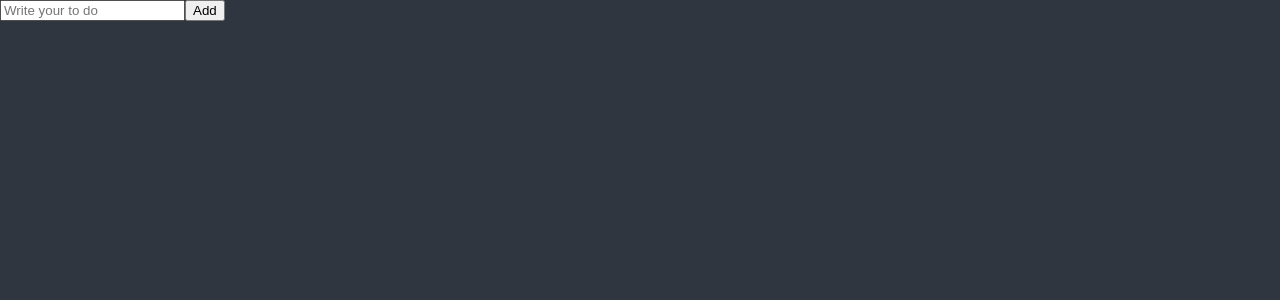
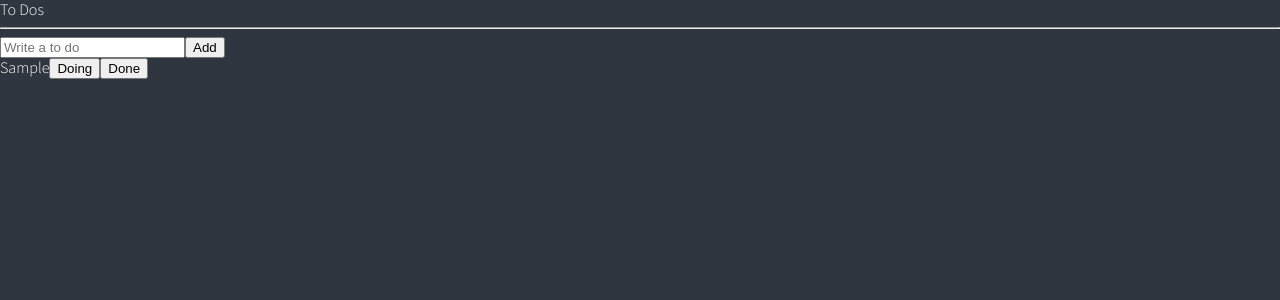
Before and after one commit to lhk6397/To-Do-list, a React (Create React App) app: page / in a window 1280 px wide. Both pictures are taken after typing "Sample" into the empty fields and a click on the button "Add". Shown: the top 300 px of the page. Built offline with nearby package versions, Linux system fonts and the light colour scheme.

Commit message:
Add CreateToDo, ToDo, ToDoList

```diff
--- a/src/App.tsx
+++ b/src/App.tsx
@@ -1,5 +1,5 @@
 import React from "react";
-import ToDoList from "./ToDoList";
+import ToDoList from "./components/ToDoList";
 import { createGlobalStyle } from "styled-components";
 
 const GlobalStyle = createGlobalStyle`
--- /dev/null
+++ b/src/atoms.tsx
@@ -0,0 +1,12 @@
+import { atom } from "recoil";
+
+export interface IToDo {
+  text: string;
+  id: number;
+  category: "TO_DO" | "DOING" | "DONE";
+}
+
+export const toDoState = atom<IToDo[]>({
+  key: "toDo",
+  default: [],
+});
--- /dev/null
+++ b/src/components/CreateToDo.tsx
@@ -0,0 +1,32 @@
+import { useForm } from "react-hook-form";
+import { useSetRecoilState } from "recoil";
+import { toDoState } from "../atoms";
+
+interface IForm {
+  toDo: string;
+}
+
+function CreateToDo() {
+  const setToDos = useSetRecoilState(toDoState);
+  const { register, handleSubmit, setValue } = useForm<IForm>();
+  const handleValid = ({ toDo }: IForm) => {
+    setToDos((oldToDos) => [
+      { text: toDo, id: Date.now(), category: "TO_DO" },
+      ...oldToDos,
+    ]);
+    setValue("toDo", "");
+  };
+  return (
+    <form onSubmit={handleSubmit(handleValid)}>
+      <input
+        {...register("toDo", {
+          required: "Please write a To Do",
+        })}
+        placeholder="Write a to do"
+      />
+      <button>Add</button>
+    </form>
+  );
+}
+
+export default CreateToDo;
--- /dev/null
+++ b/src/components/ToDo.tsx
@@ -0,0 +1,38 @@
+import React from "react";
+import { useSetRecoilState } from "recoil";
+import { IToDo, toDoState } from "../atoms";
+
+const ToDo = ({ text, category, id }: IToDo) => {
+  const setToDos = useSetRecoilState(toDoState);
+  const onClick = (event: React.MouseEvent<HTMLButtonElement>) => {
+    const {
+      currentTarget: { name },
+    } = event;
+  };
+
+  return (
+    <li>
+      <span>{text}</span>
+      {
+        // 인자를 넘기기 위해서 ()=>onClick(인자)와 같은 형태로 작성함.
+        category !== "DOING" && (
+          <button name="DOING" onClick={onClick}>
+            Doing
+          </button>
+        )
+      }
+      {category !== "TO_DO" && (
+        <button name="TO_DO" onClick={onClick}>
+          To Do
+        </button>
+      )}
+      {category !== "DONE" && (
+        <button name="DONE" onClick={onClick}>
+          Done
+        </button>
+      )}
+    </li>
+  );
+};
+
+export default ToDo;
--- a/src/ToDoList.tsx
+++ b/src/components/ToDoList.tsx
@@ -1,4 +1,25 @@
-import { useForm } from "react-hook-form";
+import { useRecoilValue } from "recoil";
+import { toDoState } from "../atoms";
+import CreateToDo from "./CreateToDo";
+import ToDo from "./ToDo";
+
+function ToDoList() {
+  const toDos = useRecoilValue(toDoState);
+  return (
+    <div>
+      <h1>To Dos</h1>
+      <hr />
+      <CreateToDo />
+      <ul>
+        {toDos.map((toDo) => (
+          <ToDo {...toDo} />
+        ))}
+      </ul>
+    </div>
+  );
+}
+
+export default ToDoList;
 
 /* function ToDoList() {
   const [toDo, setToDo] = useState("");
@@ -126,28 +147,3 @@
     </div>
   );
 } */
-
-interface IForm {
-  toDo: string;
-}
-
-function ToDoList() {
-  const { register, handleSubmit, setValue } = useForm<IForm>();
-  const onSubmit = (data: IForm) => {
-    console.log("Add to do", data.toDo);
-    setValue("toDo", "");
-  };
-  return (
-    <div>
-      <form onSubmit={handleSubmit(onSubmit)}>
-        <input
-          {...register("toDo", { required: "Please Write Your To Do" })}
-          placeholder="Write your to do"
-        />
-        <button>Add</button>
-      </form>
-    </div>
-  );
-}
-
-export default ToDoList;
```
